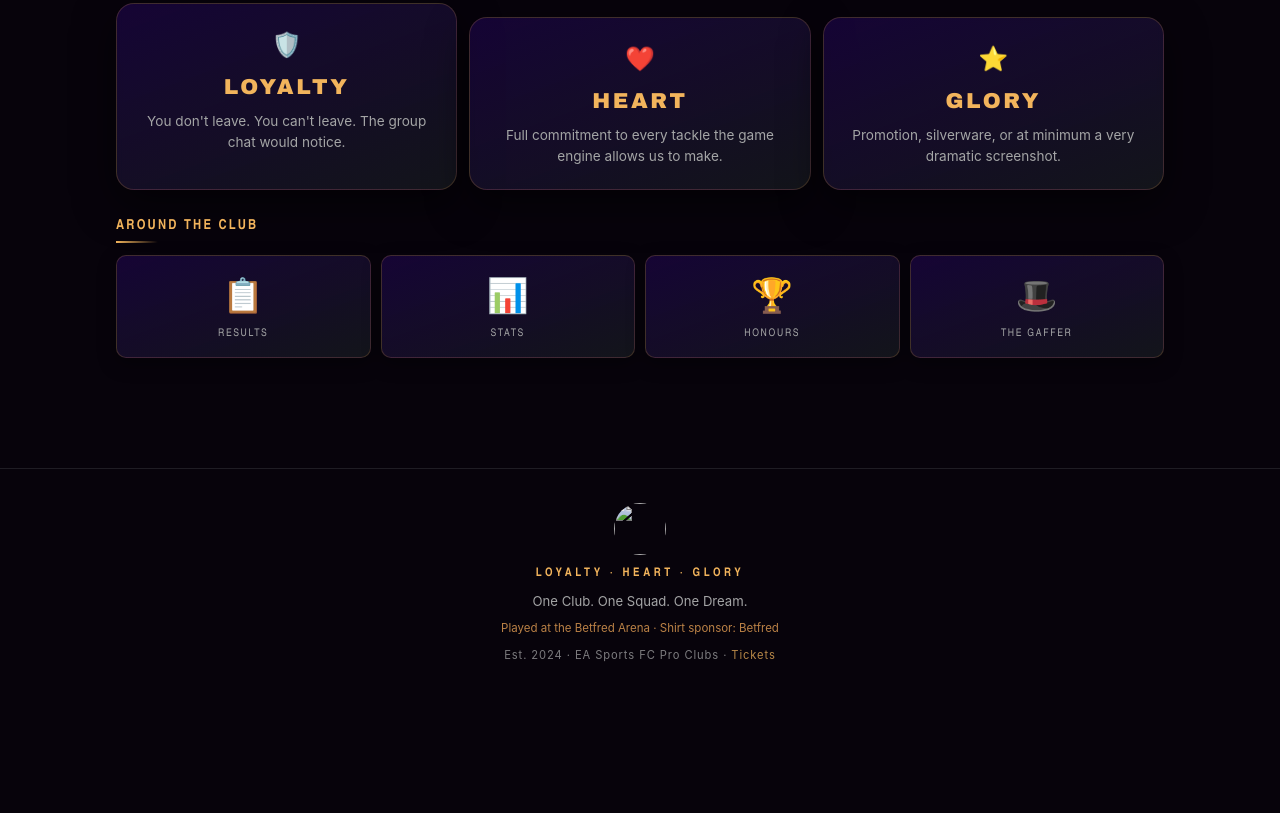
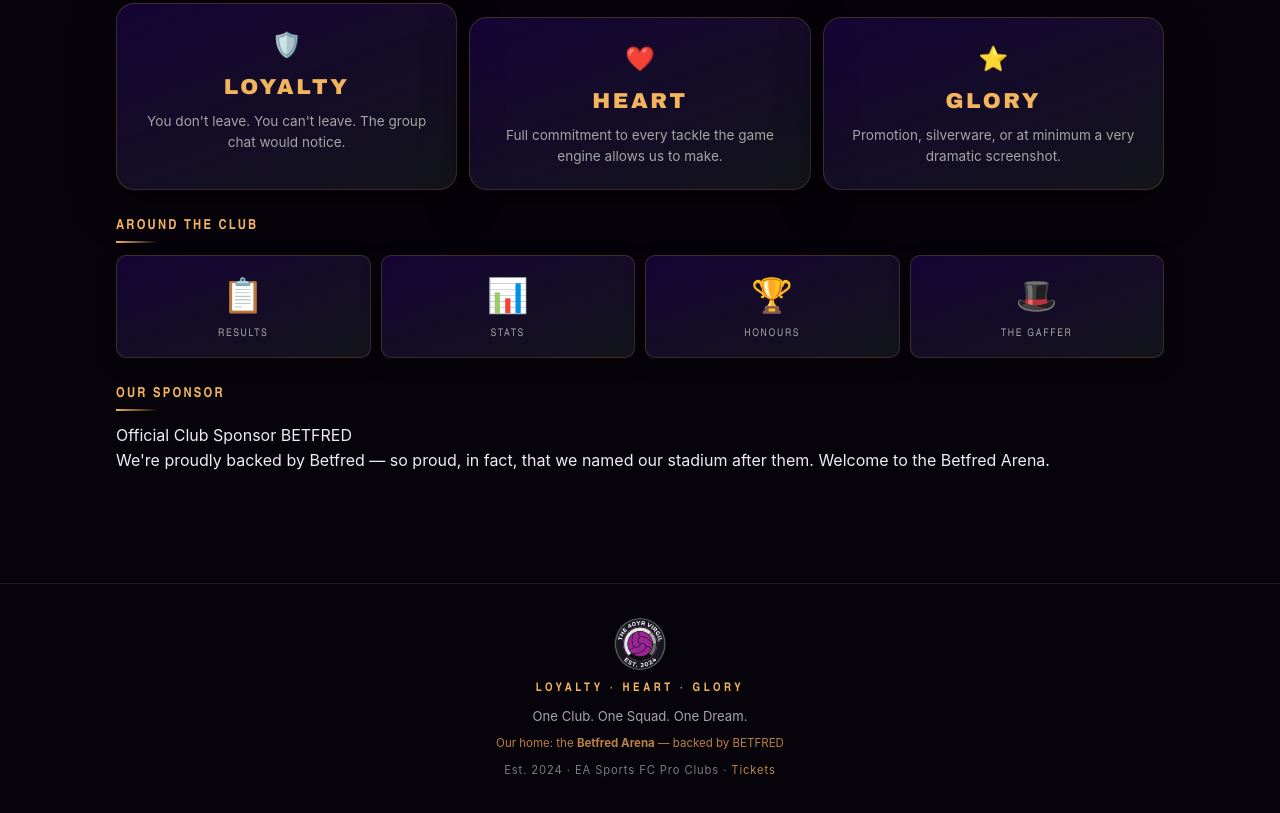
Before and after one commit to tupci-sketch/40-year, a plain HTML site: page index.html in a window 1280 px wide. Shown: the part 901-1714 px from the top of the page. Before the commit the page ends 1610 px from the top, so only its background shows below. Drawn offline with Linux system fonts and the light colour scheme; no server answers.

Commit message:
Add files via upload

```diff
--- a/index.html
+++ b/index.html
@@ -15,7 +15,7 @@
   <meta http-equiv="Content-Security-Policy" content="default-src 'self'; script-src 'self' https://challenges.cloudflare.com https://*.tiktok.com; style-src 'self' 'unsafe-inline' https://fonts.googleapis.com; font-src 'self' https://fonts.gstatic.com data:; img-src 'self' data: https:; connect-src 'self' https://script.google.com https://script.googleusercontent.com https://challenges.cloudflare.com https://*.tiktok.com; frame-src https://challenges.cloudflare.com https://*.tiktok.com; object-src 'none'; base-uri 'self'; form-action 'self'">
   <meta name="referrer" content="strict-origin-when-cross-origin">
 
-  <link rel="preload" as="image" href="assets/img/crest.webp">
+  <link rel="preload" as="image" href="assets/img/crest.png">
   <link rel="preconnect" href="https://script.googleusercontent.com" crossorigin>
 
   <!-- Open Graph · after deploying, swap these two for your full
@@ -40,7 +40,7 @@
   <header class="site-head">
     <div class="nav-inner">
       <a class="crest-link" href="#home" aria-label="The 40Yr Virgil — home">
-        <img class="nav-crest" src="assets/img/crest.webp" alt="The 40Yr Virgil crest">
+        <img class="nav-crest" src="assets/img/crest.png" alt="The 40Yr Virgil crest">
         <span class="wordmark">THE <span>40YR</span> VIRGIL</span>
       </a>
       <button id="nav-toggle" aria-label="Open menu">☰</button>
@@ -72,7 +72,7 @@
       <div class="hero">
         <div class="hero-crest-wrap">
           <div class="hero-glow"></div>
-          <img class="hero-crest" src="assets/img/crest.webp" alt="The 40Yr Virgil crest" decoding="async">
+          <img class="hero-crest" src="assets/img/crest.png" alt="The 40Yr Virgil crest" decoding="async">
         </div>
         <h1 class="hero-name">THE <span class="accent">40YR</span> VIRGIL</h1>
         <span class="hero-est">EST. 2024</span>
@@ -112,6 +112,15 @@
         <a class="stat-tile" href="#stats"><span class="stat-tile-value">📊</span><span class="stat-tile-label">Stats</span></a>
         <a class="stat-tile" href="#honours"><span class="stat-tile-value">🏆</span><span class="stat-tile-label">Honours</span></a>
         <a class="stat-tile" href="#gaffer"><span class="stat-tile-value">🎩</span><span class="stat-tile-label">The Gaffer</span></a>
+      </div>
+
+      <div class="section-label">Our sponsor</div>
+      <div class="sponsor-strip">
+        <div class="sponsor-badge">
+          <span class="sponsor-badge-tag">Official Club Sponsor</span>
+          <span class="sponsor-wordmark">BETFRED</span>
+        </div>
+        <p class="sponsor-line">We're proudly backed by Betfred — so proud, in fact, that we named our stadium after them. Welcome to the Betfred Arena.</p>
       </div>
     </section>
 
@@ -211,8 +220,8 @@
         <ul class="about-facts">
           <li><strong>Founded</strong> 2024 — and never looked back, mostly because the rear-view mirror is unlicensed DLC.</li>
           <li><strong>Competition</strong> EA Sports FC 26 · Pro Clubs · Season 2.</li>
-          <li><strong>Stadium</strong> The Betfred Arena. Capacity: whatever the lobby allows.</li>
-          <li><strong>Principal sponsor</strong> Betfred — the shirt practically wears itself.</li>
+          <li><strong>Home</strong> We play at the Betfred Arena — capacity: whatever the lobby allows.</li>
+          <li><strong>Sponsor</strong> We're backed by Betfred. We liked them so much we named the stadium after them.</li>
           <li><strong>Personnel</strong> Three humans. Twelve algorithms. One badge.</li>
           <li><strong>Captain</strong> Tupci. Always CAM. Non-negotiable.</li>
           <li><strong>Super-sub</strong> Rizzy Dave. Not starting. Still dangerous.</li>
@@ -293,10 +302,10 @@
 
   <!-- ======================= FOOTER ======================= -->
   <footer class="site-foot">
-    <img class="foot-crest" src="assets/img/crest.webp" alt="" loading="lazy">
+    <img class="foot-crest" src="assets/img/crest.png" alt="" loading="lazy">
     <span class="foot-values">Loyalty · Heart · Glory</span>
     <span class="foot-tagline">One Club. One Squad. One Dream.</span>
-    <span class="foot-sponsor">Played at the Betfred Arena · Shirt sponsor: Betfred</span>
+    <span class="foot-sponsor">Our home: the <strong>Betfred Arena</strong> — backed by <span class="foot-betfred">BETFRED</span></span>
     <span class="foot-est">Est. 2024 · EA Sports FC Pro Clubs · <a href="#tickets">Tickets</a></span>
   </footer>
 
```
Also changed, not shown: README.md.
